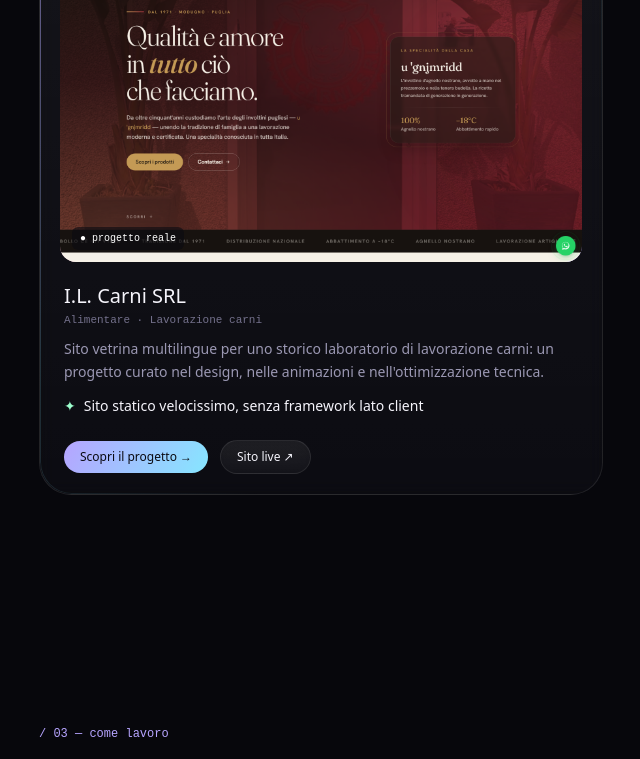
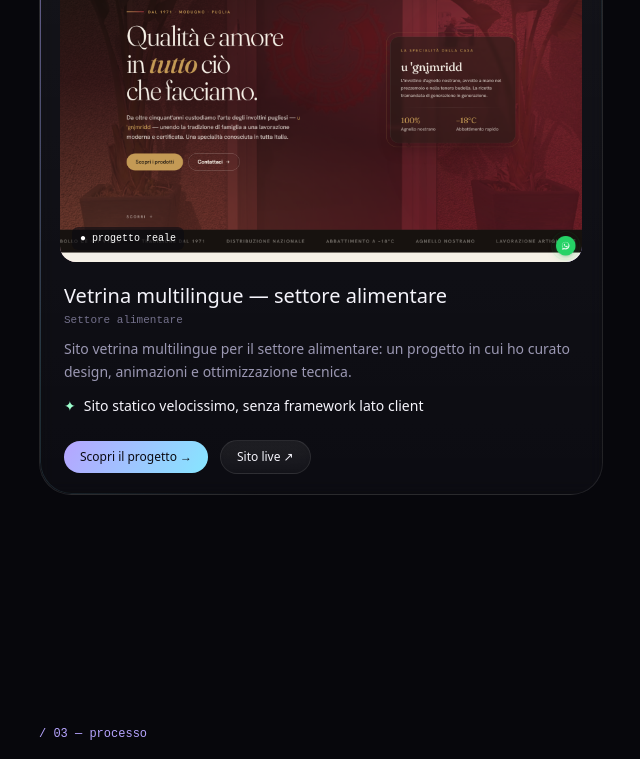
Before and after one commit to LenociFabrizio/fabrizio-lenoci-web, a Next.js app: page / in a window 1280 px wide. Shown: the part 2000-2759 px from the top of the page, without its empty margins (25-665 px from the left). Built offline with nearby package versions, Linux system fonts and the light colour scheme; a web font is replaced by a local one.

Commit message:
Modifiche testuali

```diff
--- a/src/components/Hero.tsx
+++ b/src/components/Hero.tsx
@@ -23,7 +23,7 @@
             className="glass mb-8 inline-flex items-center gap-2 rounded-full px-4 py-1.5 font-mono text-xs text-muted"
           >
             <span className="h-2 w-2 animate-floaty rounded-full bg-mint shadow-[0_0_10px_var(--mint)]" />
-            Sempre al lavoro su nuovi progetti · {site.year}
+            Sempre immerso nella programmazione · {site.year}
           </motion.div>
         )}
 
--- a/src/components/Process.tsx
+++ b/src/components/Process.tsx
@@ -12,7 +12,7 @@
       <div className="mx-auto max-w-6xl">
         <SectionHeading
           index="03"
-          kicker="come lavoro"
+          kicker="processo"
           title="Come nasce un progetto"
           description="Il percorso che seguo dall'idea iniziale fino alla pubblicazione online."
           align="row"
--- a/src/components/Testimonials.tsx
+++ b/src/components/Testimonials.tsx
@@ -19,7 +19,7 @@
         <SectionHeading
           index="06"
           kicker="riscontri"
-          title="Cosa dicono dei miei lavori"
+          title="Cosa dicono dei miei progetti"
         />
 
         <motion.div
--- a/src/data/content.ts
+++ b/src/data/content.ts
@@ -108,7 +108,7 @@
   },
   {
     q: "Aggiorni spesso il portfolio?",
-    a: "Sì. Aggiungo nuovi lavori man mano che li realizzo, perciò questo spazio cresce e cambia nel tempo.",
+    a: "Sì. Aggiungo nuovi progetti man mano che li realizzo, perciò questo spazio cresce e cambia nel tempo.",
   },
   {
     q: "Posso vedere il codice dei progetti?",
--- a/src/data/projects.ts
+++ b/src/data/projects.ts
@@ -83,25 +83,25 @@
   /* -------- CASO STUDIO #1 — I.L. Carni SRL -------- */
   {
     slug: "il-carni-srl",
-    title: "I.L. Carni SRL",
+    title: "Vetrina multilingue — settore alimentare",
     kind: "reale",
     category: "sito-web",
-    client: "I.L. Carni SRL — Modugno (Bari)",
-    sector: "Alimentare · Lavorazione carni",
+    client: "Progetto personale · sito vetrina multilingue",
+    sector: "Settore alimentare",
     year: "2025",
     description:
-      "Sito vetrina multilingue per uno storico laboratorio di lavorazione carni: un progetto curato nel design, nelle animazioni e nell'ottimizzazione tecnica.",
+      "Sito vetrina multilingue per il settore alimentare: un progetto in cui ho curato design, animazioni e ottimizzazione tecnica.",
     challenge:
-      "Realizzare una presenza online elegante e veloce per un'azienda con una lunga storia, raccontandone l'identità e i prodotti e curando ogni dettaglio di design, performance e accessibilità.",
+      "Progettare e sviluppare una vetrina online elegante e veloce, capace di raccontare storia e prodotti di un'attività del settore alimentare, curando ogni dettaglio di design, performance e accessibilità.",
     solution:
       "Ho costruito un sito statico leggerissimo, con layout one-page, animazioni fluide e versioni in tre lingue. Ho curato la struttura semantica, i dati strutturati per la SEO e l'ottimizzazione delle immagini.",
     features: [
-      "Racconto della storia dell'azienda come un percorso nel tempo, dal 1971 a oggi",
-      "Catalogo delle specialità con schede dei prodotti tipici (involtini d'agnello, frattaglie, specialità pugliesi)",
-      "Sezione dedicata a qualità e certificazioni, con riferimento al bollo CE",
-      "Galleria fotografica dello stabilimento, della produzione e dei prodotti",
-      "Sito disponibile in italiano, inglese e spagnolo",
-      "Contatto diretto e immediato tramite telefono, email e WhatsApp",
+      "Sezione storia presentata come un percorso nel tempo, dal 1971 a oggi",
+      "Catalogo delle specialità con schede dei singoli prodotti",
+      "Sezione dedicata a qualità e certificazioni",
+      "Galleria fotografica di ambienti, produzione e prodotti",
+      "Interfaccia disponibile in italiano, inglese e spagnolo",
+      "Contatto diretto tramite telefono, email e WhatsApp",
     ],
     results: [
       "Sito statico velocissimo, senza framework lato client",
@@ -119,7 +119,7 @@
     ],
     image: "/projects/il-carni-srl.png",
     imageAlt:
-      "Homepage del sito web realizzato per I.L. Carni SRL, azienda di lavorazione carni a Modugno (Bari)",
+      "Anteprima della homepage di un sito vetrina multilingue per il settore alimentare",
     gradient: "linear-gradient(135deg,#ffb3a0,#b6a4ff)",
     live: "https://www.ilcarnisrl.it",
     featured: true,
--- a/src/data/site.ts
+++ b/src/data/site.ts
@@ -67,7 +67,7 @@
   /** Bio mostrata nella sezione About (array di paragrafi) */
   bio: [
     "Sono Fabrizio Lenoci, sviluppatore full-stack. Diplomato e laureato in Informatica, dedico tempo a progettare e realizzare siti web e applicazioni per approfondire tecnologie, design e sviluppo software.",
-    "Questo spazio raccoglie i progetti che sviluppo nel tempo: ogni lavoro è un'occasione per sperimentare strumenti nuovi, curare i dettagli e migliorare il mio modo di scrivere codice.",
+    "Questo spazio raccoglie i progetti che sviluppo nel tempo: ogni progetto è un'occasione per sperimentare strumenti nuovi, curare i dettagli e migliorare il mio modo di scrivere codice.",
   ],
 
   /** Valori e approccio allo sviluppo (sezione Chi sono). */
@@ -132,7 +132,7 @@
 export const navLinks = [
   { label: "Cosa faccio", href: "#services" },
   { label: "Progetti", href: "#work" },
-  { label: "Come lavoro", href: "#process" },
+  { label: "Processo", href: "#process" },
   { label: "Chi sono", href: "#about" },
   { label: "FAQ", href: "#faq" },
 ];
```
